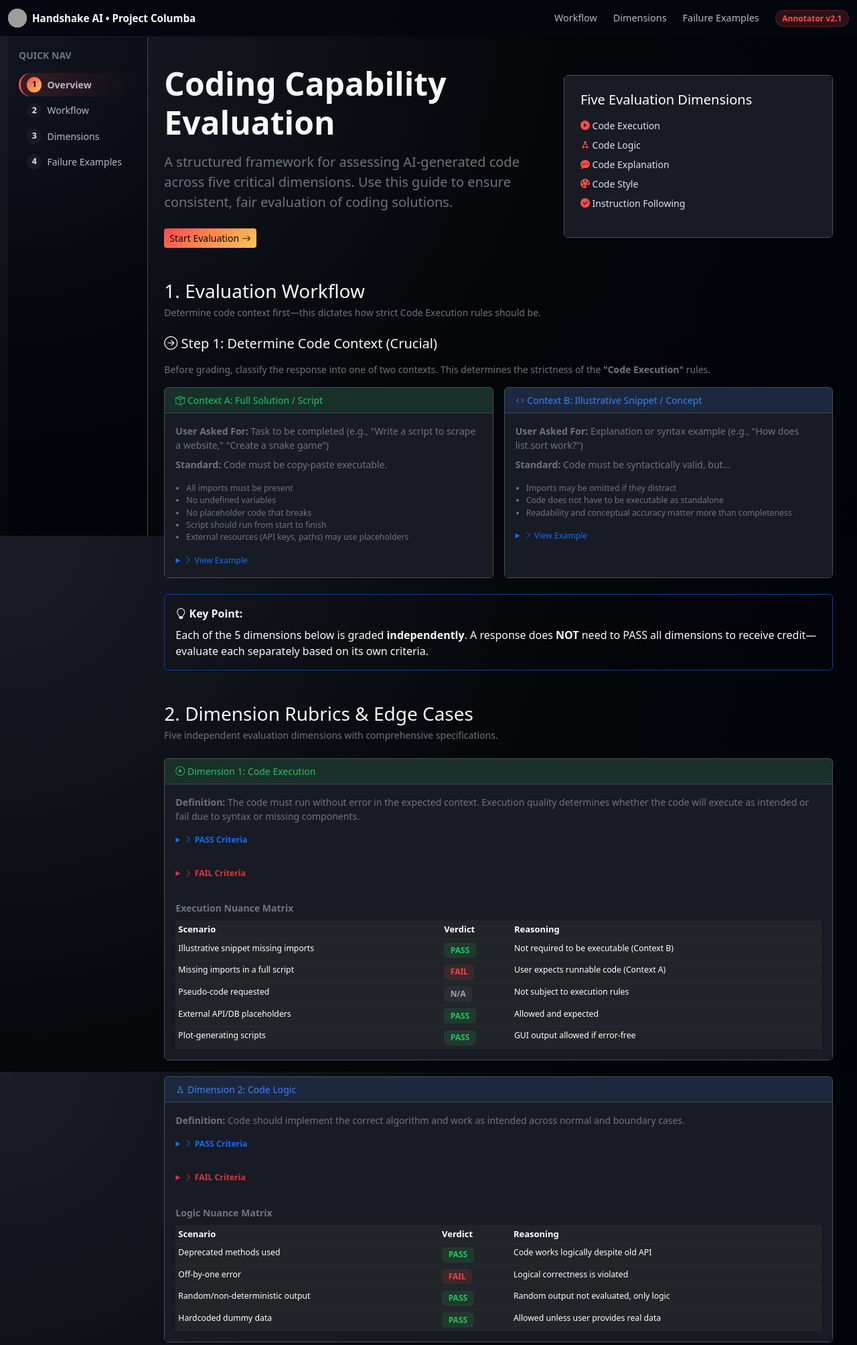
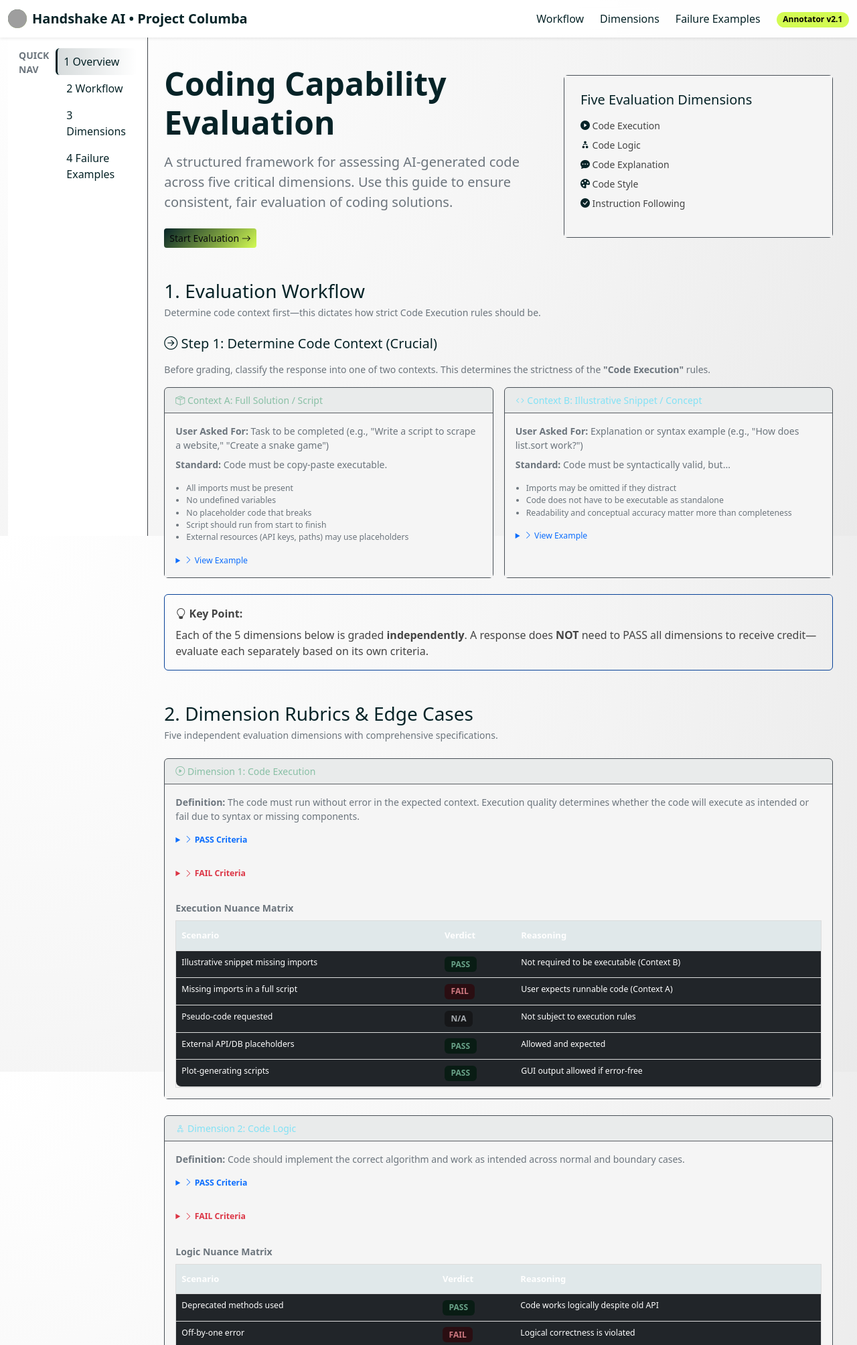
Before and after one commit to mdzohaibhaque-maker/Project-Columba, a Flask app: page / in a window 1280 px wide. Shown: the top 2008 px of the page at 67% size. Run offline with Flask 3, Linux system fonts and the light colour scheme; some libraries are stand-ins or nearby versions; grey boxes are pictures that could not be loaded.

Commit message:
Update style.css

```diff
--- a/static/style.css
+++ b/static/style.css
@@ -1,11 +1,17 @@
-/* Handshake AI theme */
+/* Handshake AI Light Mode Theme with Enhanced Text Contrast */
 :root {
-  --hs-primary: #ff4b4b;
-  --hs-primary-soft: rgba(255, 75, 75, 0.16);
-  --hs-yellow: #ffc857;
-  --hs-surface: #101218;
-  --hs-surface-alt: #181b23;
-  --hs-border-subtle: #25293a;
+  --hs-primary: #062327;
+  --hs-primary-soft: rgba(6, 35, 39, 0.16);
+  --hs-yellow: #d3fb53;
+  --hs-surface: #ffffff;
+  --hs-surface-alt: #f5f5f5;
+  --hs-border-subtle: #dcdcdc;
+  --hs-text-primary: #062327;
+  --hs-text-secondary: #444444;
+  --hs-text-muted: #606060;
+  --hs-text-table: #ffffff;
+  --hs-table-header-bg: #e0e8ea;
+  --hs-table-row-alt: #f9f9f9;
 }
 
 /* Global */
@@ -14,16 +20,37 @@
 }
 
 body {
-  background: radial-gradient(circle at top left, #1a1d27 0, #05060a 55%, #02030a 100%);
-  color: #f8f9fa;
+  background: radial-gradient(circle at top left, #ffffff 0, #f5f5f5 55%, #eaeaea 100%);
+  color: var(--hs-text-primary);
   font-family: system-ui, -apple-system, BlinkMacSystemFont, "Segoe UI", sans-serif;
   overflow-x: hidden;
 }
 
+/* Ensure top anchor scrolls below fixed navbar */
+#top {
+  scroll-margin-top: 100px;
+}
+
+/* Headings */
+h1, h2, h3, h4, h5, h6 {
+  color: var(--hs-text-primary);
+}
+
+/* Lead and paragraphs */
+.lead, p {
+  color: var(--hs-text-secondary);
+}
+
+/* Navbar */
 .hs-navbar {
-  background-color: rgba(5, 7, 15, 0.92);
+  background-color: rgba(255, 255, 255, 0.92);
   backdrop-filter: blur(12px);
   z-index: 1030;
+}
+
+/* Ensure brand link is visible */
+.hs-navbar .navbar-brand {
+  color: var(--hs-text-primary) !important;
 }
 
 .hs-logo-circle {
@@ -34,7 +61,7 @@
   align-items: center;
   justify-content: center;
   background: linear-gradient(135deg, var(--hs-primary), var(--hs-yellow));
-  color: #05060a;
+  color: #ffffff;
   font-weight: 800;
   font-size: 0.9rem;
   flex-shrink: 0;
@@ -46,474 +73,119 @@
   top: 56px;
   max-height: calc(100vh - 56px);
   overflow-y: auto;
-  background: radial-gradient(circle at top left, #111520 0, #05060b 60%, #020309 100%);
+  background: #ffffff;
   padding-top: 1rem;
+  border-right: 1px solid var(--hs-border-subtle);
 }
 
-.hs-sidenav-offcanvas {
-  background-color: transparent;
-  border-right: none;
+/* Side nav links */
+.hs-step-nav .nav-link {
+  color: var(--hs-text-primary);
 }
 
-/* Show the offcanvas body on md+ screens */
-@media (min-width: 768px) {
-  .hs-sidenav .hs-sidenav-offcanvas {
-    display: block !important;
-  }
-
-  .hs-sidenav .offcanvas-body {
-    display: block !important;
-  }
-}
-
-.hs-step-nav {
-  display: flex;
-  flex-direction: column;
-  gap: 0;
-}
-
-.hs-step-nav .nav-link {
-  border-radius: 999px;
-  color: #b6b8c6;
-  font-size: 0.88rem;
-  padding: 0.4rem 0.75rem;
-  margin-bottom: 0.2rem;
-  display: flex;
-  align-items: center;
-  gap: 0.5rem;
-  transition: all 0.15s ease;
-}
-
-.hs-step-nav .nav-link:hover {
-  color: #ffffff;
-  background: rgba(255, 75, 75, 0.08);
-}
-
-.hs-step-nav .nav-link .step-index {
-  display: inline-flex;
-  width: 1.4rem;
-  height: 1.4rem;
-  border-radius: 999px;
-  align-items: center;
-  justify-content: center;
-  font-size: 0.78rem;
-  font-weight: 600;
-  background-color: #181b24;
-  color: #e4e5f0;
-  flex-shrink: 0;
+.hs-step-nav .nav-link:hover,
+.nav-link:hover {
+  color: var(--hs-primary) !important;
 }
 
 .hs-step-nav .nav-link.active {
   background: linear-gradient(90deg, var(--hs-primary-soft), transparent);
-  color: #ffffff;
-  font-weight: 600;
+  color: #000000;
   border-left: 3px solid var(--hs-primary);
   padding-left: calc(0.75rem - 3px);
 }
 
-.hs-step-nav .nav-link.active .step-index {
-  background: linear-gradient(135deg, var(--hs-primary), var(--hs-yellow));
-  color: #05060a;
-  font-weight: 700;
-}
-
-/* Shared cards */
-.hs-card-light {
+/* Cards */
+.hs-card-light, .card {
   background-color: var(--hs-surface-alt);
   border-color: var(--hs-border-subtle);
+  color: var(--hs-text-secondary);
 }
 
 .hs-card-gradient {
-  background: radial-gradient(circle at top left, var(--hs-primary) 0, #7026ff 45%, #111320 100%);
-  border: 1px solid rgba(255, 255, 255, 0.15);
+  background: radial-gradient(circle at top left, var(--hs-primary) 0, var(--hs-yellow) 45%, #ffffff 100%);
+  border: 1px solid var(--hs-border-subtle);
 }
 
-.card {
-  background-color: var(--hs-surface-alt);
+/* Darken the 'Five Evaluation Dimensions' header and items */
+.hs-card-gradient .card-title {
+  color: var(--hs-text-primary) !important;
+}
+.hs-card-gradient ul li {
+  color: var(--hs-text-secondary) !important;
 }
 
 .card-header {
-  background-color: rgba(255, 75, 75, 0.06) !important;
+  background-color: rgba(6, 35, 39, 0.06) !important;
+  color: var(--hs-text-primary);
 }
 
 .card-body {
   background-color: var(--hs-surface-alt);
 }
 
-/* Hero / badges */
-.hs-pill {
-  background-color: var(--hs-primary-soft);
-  color: var(--hs-primary);
-  border: 1px solid rgba(255, 75, 75, 0.25);
-}
-
-.hs-lang-badge {
-  background-color: rgba(4, 6, 18, 0.72);
-  border: 1px solid rgba(255, 255, 255, 0.08);
-  color: #f2f3ff;
-}
-
-/* Toggle buttons */
-.hs-toggle-btn {
-  border-radius: 999px;
+/* Table Styling for Nuance Matrices */
+.hs-edge-table {
+  width: 100%;
+  border-collapse: separate;
+  border-spacing: 0;
+  margin-bottom: 1rem;
+  box-shadow: 0 2px 5px rgba(0,0,0,0.05);
   border: 1px solid var(--hs-border-subtle);
-  font-size: 0.85rem;
-  padding: 0.35rem 0.8rem;
-  background-color: #10121a;
-  color: #d7d8e8;
-  transition: all 0.15s ease;
-}
-
-.hs-toggle-btn:hover {
-  border-color: var(--hs-primary);
-  color: #ffffff;
-}
-
-.btn-check:checked + .hs-toggle-btn {
-  background: linear-gradient(135deg, var(--hs-primary), var(--hs-yellow));
-  color: #05060a;
-  border-color: transparent;
-}
-
-/* Context cards */
-.context-card {
-  display: none;
-  margin-top: 0.75rem;
-  padding: 0.7rem 0.9rem;
-  border-radius: 0.75rem;
-  background-color: #151825;
-  border: 1px dashed var(--hs-border-subtle);
-}
-
-.context-card.active {
-  display: block;
-}
-
-/* Dimension chips */
-.hs-dim-grid {
-  margin-top: 0.75rem;
-  display: flex;
-  flex-wrap: wrap;
-  gap: 0.5rem;
-}
-
-.hs-dim-chip {
-  background-color: #141824;
-  border-radius: 999px;
-  padding: 0.35rem 0.7rem;
-  display: inline-flex;
-  align-items: center;
-  gap: 0.4rem;
-  border: 1px solid var(--hs-border-subtle);
-  white-space: nowrap;
-}
-
-.hs-dim-chip .dim-index {
-  width: 1.2rem;
-  height: 1.2rem;
-  border-radius: 999px;
-  background-color: rgba(255, 255, 255, 0.04);
-  display: inline-flex;
-  align-items: center;
-  justify-content: center;
-  font-size: 0.75rem;
-  color: #e7e7ff;
-  flex-shrink: 0;
-}
-
-/* Hover cards */
-.hs-hover-card {
-  background-color: var(--hs-surface-alt);
-  border-color: var(--hs-border-subtle);
-  transition: transform 0.15s ease, box-shadow 0.15s ease, border-color 0.15s ease;
-}
-
-.hs-hover-card:hover {
-  transform: translateY(-2px);
-  box-shadow: 0 12px 35px rgba(0, 0, 0, 0.65);
-  border-color: rgba(255, 75, 75, 0.45);
-}
-
-/* Code blocks */
-.hs-code-block {
-  background-color: #050711;
-  border-radius: 0.75rem;
-  padding: 0.65rem 0.75rem;
-  border: 1px solid #282c3b;
-  overflow-x: auto;
-  display: block;
-}
-
-.hs-code-block code {
-  font-family: "JetBrains Mono", ui-monospace, SFMono-Regular, Menlo, Monaco, Consolas,
-    "Liberation Mono", "Courier New", monospace;
-  font-size: 0.8rem;
-  line-height: 1.4;
-  color: #e4e6f1;
-}
-
-/* Enhanced code highlighting */
-.hs-code-highlighted {
-  background: #0d1117;
-  border-radius: 0.375rem;
-  padding: 1rem;
-  border: 1px solid #30363d;
-}
-
-.hs-code-highlighted code {
-  color: #e6edf3;
-  font-family: "JetBrains Mono", ui-monospace, SFMono-Regular, Menlo, Monaco, Consolas,
-    "Liberation Mono", "Courier New", monospace;
-  font-size: 0.875rem;
-  line-height: 1.5;
-}
-
-.hljs {
-  background: transparent;
-  padding: 0;
-}
-
-/* Collapsible sections */
-.hs-collapsible-section {
-  margin-bottom: 1.5rem;
-}
-
-details {
-  cursor: pointer;
-}
-
-details summary {
-  user-select: none;
-}
-
-details summary:hover {
-  color: var(--hs-primary);
-}
-
-.hs-details-custom summary {
-  outline: none;
-}
-
-/* Edge case tables */
-.hs-edge-table {
-  margin-bottom: 0;
 }
 
 .hs-edge-table thead th {
+  background-color: var(--hs-table-header-bg) !important;
+  color: var(--hs-text-table);
   font-weight: 600;
-  font-size: 0.8125rem;
+  padding: 0.75rem 0.5rem;
+  border-bottom: 1px solid var(--hs-border-subtle);
 }
 
-/* Utility */
-.cursor-pointer {
-  cursor: pointer;
+.hs-edge-table tbody tr:nth-child(odd) {
+  background-color: var(--hs-table-row-alt);
 }
 
-/* Progress bar */
-.hs-progress {
-  background-color: #111321;
-  border-radius: 999px;
-  height: 0.55rem;
-  overflow: hidden;
+.hs-edge-table tbody tr:hover {
+  background-color: rgba(6, 35, 39, 0.04);
 }
 
-.hs-progress .progress-bar {
-  border-radius: 999px;
-  background: linear-gradient(90deg, var(--hs-primary), var(--hs-yellow));
-  font-size: 0.6rem;
-  line-height: 0.55rem;
-  transition: width 0.3s ease;
+.hs-edge-table td {
+  padding: 0.5rem;
+  color: var(--hs-text-table);
+  border-bottom: 1px solid var(--hs-border-subtle);
 }
 
-/* Accordion tweaks */
-.accordion {
-  border: none;
+/* Last row border-radius */
+.hs-edge-table tbody tr:last-child td:first-child {
+  border-bottom-left-radius: 0.5rem;
+}
+.hs-edge-table tbody tr:last-child td:last-child {
+  border-bottom-right-radius: 0.5rem;
 }
 
-.accordion-button {
-  background-color: var(--hs-surface-alt);
-  color: #f3f4ff;
-  border: none;
-  padding: 0.75rem 1rem;
-  font-size: 0.9rem;
-  transition: all 0.15s ease;
+/* Text utility classes */
+.text-secondary-subtle {
+  color: var(--hs-text-muted) !important;
 }
 
-.accordion-button:hover {
-  background-color: rgba(255, 75, 75, 0.08);
-  color: #ffffff;
+.text-success-emphasis, .text-danger-emphasis, .text-info-emphasis, .text-warning-emphasis {
+  opacity: 0.85;
 }
 
-.accordion-button:not(.collapsed) {
-  background: linear-gradient(90deg, rgba(255, 75, 75, 0.08), transparent);
-  color: #ffffff;
-  box-shadow: none;
-}
-
-.accordion-button:focus {
-  border-color: var(--hs-border-subtle);
-  box-shadow: none;
-}
-
-.accordion-body {
-  background-color: var(--hs-surface-alt);
-  padding: 1rem;
-  border-top: 1px solid var(--hs-border-subtle);
-}
-
-.accordion-item {
-  background-color: transparent;
-  border: 1px solid var(--hs-border-subtle);
-  margin-bottom: 0.75rem;
-  border-radius: 0.75rem;
-  overflow: hidden;
-}
-
-/* Tables */
-table {
-  border-color: var(--hs-border-subtle) !important;
-}
-
-th {
-  background-color: rgba(255, 75, 75, 0.06);
-  color: #f3f4ff;
-}
-
-td {
-  border-color: var(--hs-border-subtle) !important;
-  color: #d7d8e8;
-}
-
-/* Form controls */
-.form-check-input {
-  background-color: var(--hs-surface);
-  border-color: var(--hs-border-subtle);
-}
-
-.form-check-input:checked {
-  background-color: var(--hs-primary);
-  border-color: var(--hs-primary);
-}
-
-.form-check-input:focus {
-  border-color: var(--hs-primary);
-  box-shadow: 0 0 0 0.25rem rgba(255, 75, 75, 0.25);
-}
-
-.form-check-label {
-  color: #b6b8c6;
-  user-select: none;
-}
-
-/* Navbar tweaks */
-.navbar-brand {
-  font-size: 0.95rem;
-}
-
+/* Links, badges & utility */
 .nav-link {
-  color: #b6b8c6 !important;
-  font-size: 0.9rem;
-  transition: color 0.15s ease;
-}
-
-.nav-link:hover {
-  color: #ffffff !important;
+  color: var(--hs-text-primary) !important;
 }
 
 .badge {
   font-size: 0.75rem;
   font-weight: 600;
   padding: 0.35rem 0.6rem;
+  color: #000000;
+  background-color: var(--hs-yellow);
 }
 
-/* Responsive fixes */
-@media (max-width: 767.98px) {
-  .hs-sidenav {
-    position: relative;
-    top: auto;
-    max-height: none;
-    margin-top: 56px;
-    min-height: auto;
-  }
-
-  main {
-    padding-top: 0 !important;
-  }
-
-  .offcanvas-header {
-    padding: 1rem;
-  }
-
-  .offcanvas-body {
-    padding: 1rem;
-  }
+.cursor-pointer {
+  cursor: pointer;
 }
-
-@media (min-width: 768px) {
-  main {
-    margin-top: 0 !important;
-  }
-}
-
-/* Scrollspy active highlighting for side nav in dark mode */
-.nav-pills .nav-link {
-  transition: background-color 0.15s ease, color 0.15s ease;
-}
-
-/* Section spacing */
-section {
-  scroll-margin-top: 100px;
-}
-
-/* Text utilities */
-.text-secondary-subtle {
-  color: #6c7086 !important;
-}
-
-.bg-success-subtle {
-  background-color: rgba(34, 197, 94, 0.12) !important;
-}
-
-.text-success-emphasis {
-  color: #22c55e !important;
-}
-
-.bg-danger-subtle {
-  background-color: rgba(239, 68, 68, 0.12) !important;
-}
-
-.text-danger-emphasis {
-  color: #ef4444 !important;
-}
-
-.bg-warning-subtle {
-  background-color: rgba(251, 146, 60, 0.12) !important;
-}
-
-.text-warning-emphasis {
-  color: #fb923c !important;
-}
-
-.bg-info-subtle {
-  background-color: rgba(59, 130, 246, 0.12) !important;
-}
-
-.text-info-emphasis {
-  color: #3b82f6 !important;
-}
-
-.bg-primary-subtle {
-  background-color: rgba(255, 75, 75, 0.12) !important;
-}
-
-.text-primary-emphasis {
-  color: #ff4b4b !important;
-}
-
-.bg-secondary-subtle {
-  background-color: rgba(107, 114, 128, 0.12) !important;
-}
-
-.text-secondary-emphasis {
-  color: #9ca3af !important;
-}
```
